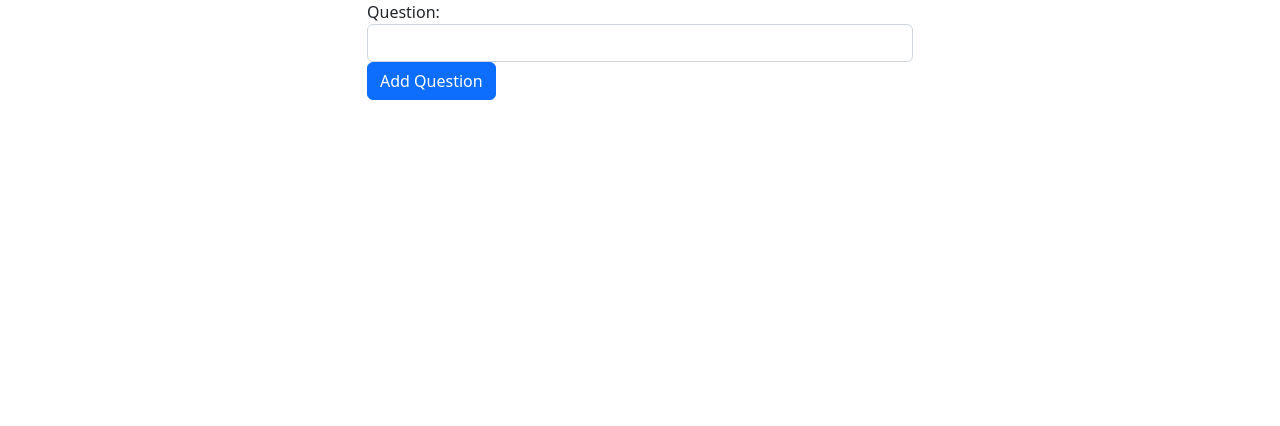
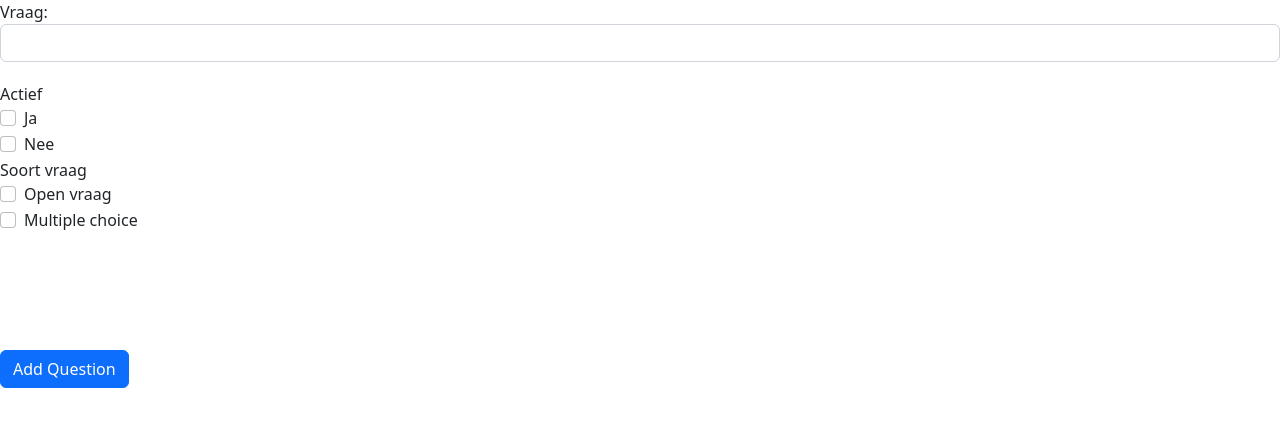
Before and after one commit to Sema-1054531/werkplaats-4-react, a React (Create React App) app in the folder one_piece/: page /questions in a window 1280 px wide. Shown: the top 426 px of the page. Built offline with nearby package versions, Linux system fonts and the light colour scheme.

Commit message:
Add Questions FIXED

```diff
--- a/one_piece/src/components/AddQuestionForm.js
+++ b/one_piece/src/components/AddQuestionForm.js
@@ -2,46 +2,103 @@ import React, { useState } from 'react';
 import axios from 'axios';
 
 const AddQuestionForm = () => {
-  const [question, setQuestion] = useState('');
+  const [question_text, set_question_text] = useState('');
+  const [question_type, set_question_type] = useState('');
+  const [is_active, set_is_active] = useState('');
+  const [message, setMessage] = useState('');
 
-  const handleSubmit = async (e) => {
+  const handleQuestionSubmit = async (e) => {
     e.preventDefault();
 
     try {
-      const response = await axios.post('/api/questions', {
-        question,
+      const response = await axios.post('http://localhost:5000/questions/new', {
+        question_text,
+        question_type,
+        is_active
       });
 
-      // Reset form field after successful submission
-      setQuestion('');
-
+      // Succesvol aangemaakt
+      setMessage('Vraag is toegevoegd');
       console.log('Question added:', response.data);
     } catch (error) {
+      // fout bij het maken van question
+      setMessage('Er ging iets fout bij het toevoegen van een nieuwe vraag');
       console.error('Error adding question:', error);
     }
   };
 
   return (
-    <div className="container">
-      <div className="row justify-content-center">
-        <div className="col-md-6">
-          <form onSubmit={handleSubmit}>
+      <form onSubmit={handleQuestionSubmit} className="ny-4">
+        <div className="row">
+          <div className="col">
             <div className="form-group">
-              <label htmlFor="question">Question:</label>
+              <label htmlFor="question_text">Vraag:</label>
               <input
                 type="text"
-                id="question"
+                id="question_text"
                 className="form-control"
-                value={question}
-                onChange={(e) => setQuestion(e.target.value)}
+                value={question_text}
+                onChange={(e) => set_question_text(e.target.value)}
               />
             </div>
-            <button type="submit" className="btn btn-primary">Add Question</button>
-          </form>
+            <div className="form-group" style={{ paddingTop: '20px' }}>
+              <label>Actief</label>
+              <div className="form-check">
+                <input
+                    type="checkbox"
+                    className="form-check-input"
+                    id="is_active"
+                    checked={is_active === 1}
+                    onChange={(e) => set_is_active(e.target.checked ? 1 : 0)}
+                    value={is_active === 1 ? 1 : 0}
+                />
+                <label className="form-check-label" htmlFor="is_active">Ja</label>
+              </div>
+              <div className="form-check">
+                <input
+                    type="checkbox"
+                    className="form-check-input"
+                    id="is_not_active"
+                    checked={is_active === 0}
+                    onChange={(e) => is_active(e.target.checked ? 0 : 1)}
+                    value={is_active === 0 ? 0 : 1}
+                />
+                <label className="form-check-label" htmlFor="is_active">Nee</label>
+              </div>
+            </div>
+            <div className="form-group">
+              <label>Soort vraag</label>
+              <div className="form-check">
+                <input
+                    type="checkbox"
+                    className="form-check-input"
+                    id="open_vraag"
+                    checked={question_type=== 1}
+                    onChange={(e) => set_question_type(e.target.checked ? 1 : 0)}
+                    value={question_type === 1 ? 1 : 0}
+                />
+                <label className="form-check-label" htmlFor="open_vraag">Open vraag</label>
+              </div>
+              <div className="form-check">
+                <input
+                    type="checkbox"
+                    className="form-check-input"
+                    id="multiple_choice"
+                    checked={question_type === 0}
+                    onChange={(e) => question_type(e.target.checked ? 0 : 1)}
+                    value={question_type === 0 ? 0 : 1}
+                />
+                <label className="form-check-label" htmlFor="multiple_choice">Multiple choice</label>
+              </div>
+            </div>
+            <div style={{ paddingTop: '100px' }}>
+              <button type="submit" className="btn btn-primary mt-3">Add Question</button>
+              {message && <p>{message}</p>}
+            </div>
+          </div>
         </div>
-      </div>
-    </div>
-  );
+      </form>
+);
 };
 
 export default AddQuestionForm;
```
Also changed, not shown: 2 other files (tests, documents, lock files or other folders).
